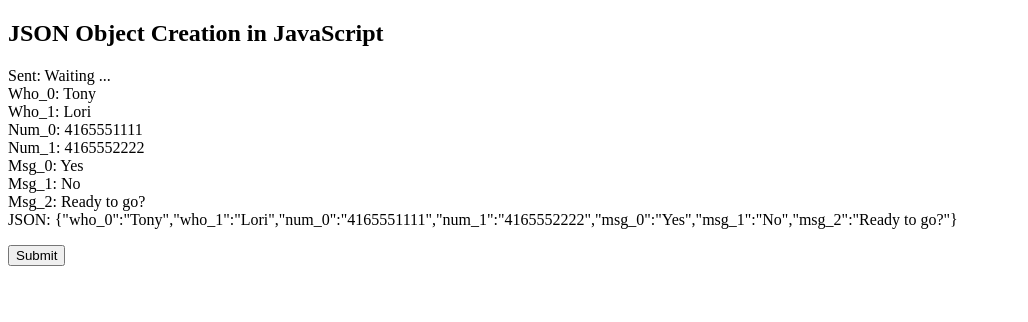
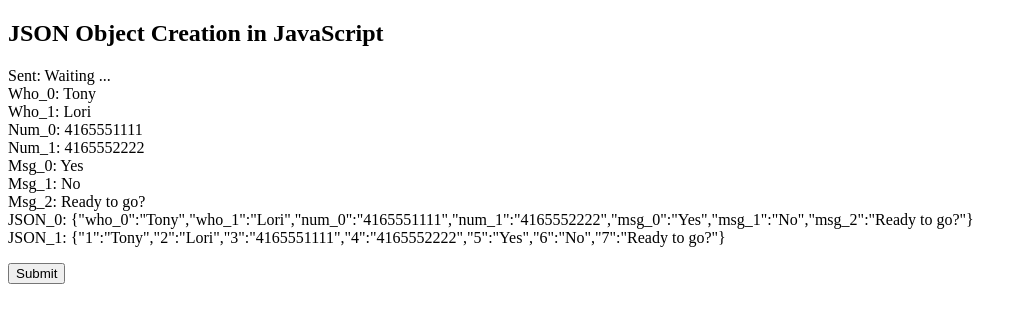
Before and after one commit to antonioasaro/Antonio-SMS_2.0, a plain HTML site: page config/index.html in a window 1280 px wide. Shown: the whole page, without its empty margins (0-1028 px from the left). Drawn offline with Linux system fonts and the light colour scheme.

Commit message:
More entries in JSON_1 obj

```diff
--- a/config/index.html
+++ b/config/index.html
@@ -12,13 +12,14 @@ Num_1: <span id="num_1"></span><br>
 Msg_0: <span id="msg_0"></span><br>
 Msg_1: <span id="msg_1"></span><br>
 Msg_2: <span id="msg_2"></span><br>
-JSON: <span id="json"></span><br>
+JSON_0: <span id="json_0"></span><br>
+JSON_1: <span id="json_1"></span><br>
 </p>
 
 <button onclick="submit()">Submit</button>
 
 <script>
-var JSONObject = {
+var JSONObject_0 = {
   "who_0":"Tony",
   "who_1":"Lori",
   "num_0":"4165551111",
@@ -27,24 +28,31 @@ var JSONObject = {
   "msg_1":"No",
   "msg_2":"Ready to go?"
 };
-var JSONObject2 = {
-  "1":"Tony"
+var JSONObject_1 = {
+  "1":"Tony",
+  "2":"Lori",
+  "3":"4165551111",
+  "4":"4165552222",
+  "5":"Yes",
+  "6":"No",
+  "7":"Ready to go?"
 };
 
 
 document.getElementById("sent").innerHTML="Waiting ...";
-document.getElementById("who_0").innerHTML=JSONObject.who_0;
-document.getElementById("who_1").innerHTML=JSONObject.who_1;
-document.getElementById("num_0").innerHTML=JSONObject.num_0;
-document.getElementById("num_1").innerHTML=JSONObject.num_1;
-document.getElementById("msg_0").innerHTML=JSONObject.msg_0;
-document.getElementById("msg_1").innerHTML=JSONObject.msg_1;
-document.getElementById("msg_2").innerHTML=JSONObject.msg_2;
-document.getElementById("json").innerHTML=JSON.stringify(JSONObject);
+document.getElementById("who_0").innerHTML=JSONObject_0.who_0;
+document.getElementById("who_1").innerHTML=JSONObject_0.who_1;
+document.getElementById("num_0").innerHTML=JSONObject_0.num_0;
+document.getElementById("num_1").innerHTML=JSONObject_0.num_1;
+document.getElementById("msg_0").innerHTML=JSONObject_0.msg_0;
+document.getElementById("msg_1").innerHTML=JSONObject_0.msg_1;
+document.getElementById("msg_2").innerHTML=JSONObject_0.msg_2;
+document.getElementById("json_0").innerHTML=JSON.stringify(JSONObject_0);
+document.getElementById("json_1").innerHTML=JSON.stringify(JSONObject_1);
 
 function submit() {
    document.getElementById("sent").innerHTML="All done";
-   window.location.href = "pebblejs://close#" + JSON.stringify(JSONObject2);
+   window.location.href = "pebblejs://close#" + JSON.stringify(JSONObject_1);
 }
 </script>
 
```
